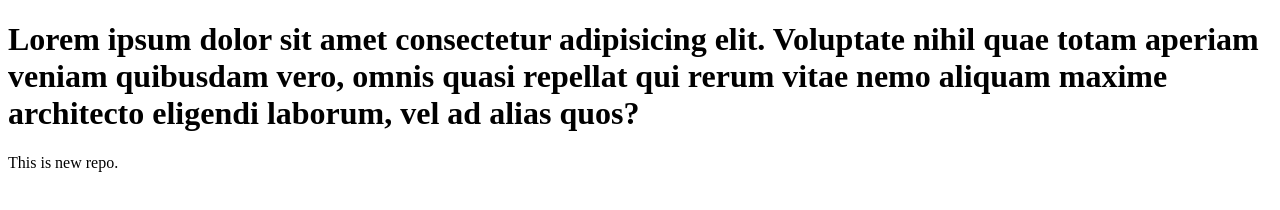
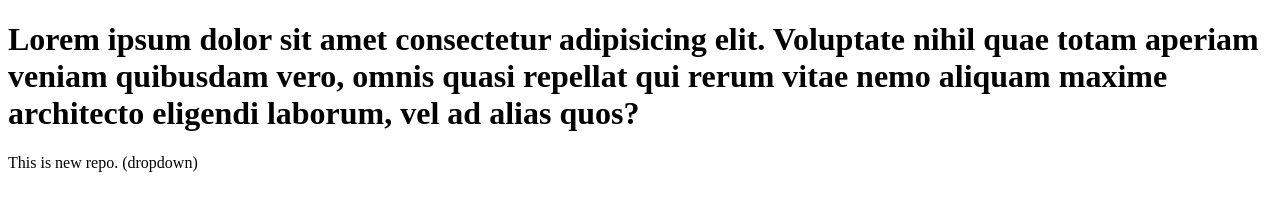
Before and after one commit to MrShubhamL/local-repository, a plain HTML site: page index.html in a window 1280 px wide. Drawn offline with Linux system fonts and the light colour scheme.

```diff
--- a/index.html
+++ b/index.html
@@ -11,7 +11,7 @@
     <h1 class="text-center">Lorem ipsum dolor sit amet consectetur adipisicing elit. Voluptate nihil quae totam aperiam
         veniam quibusdam vero, omnis quasi repellat qui rerum vitae nemo aliquam maxime architecto eligendi laborum, vel
         ad alias quos?</h1>
-    <p class="textcemter">This is new repo.</p>
+    <p class="textcemter">This is new repo. (dropdown)</p>
 </body>
 
 </html>
```
